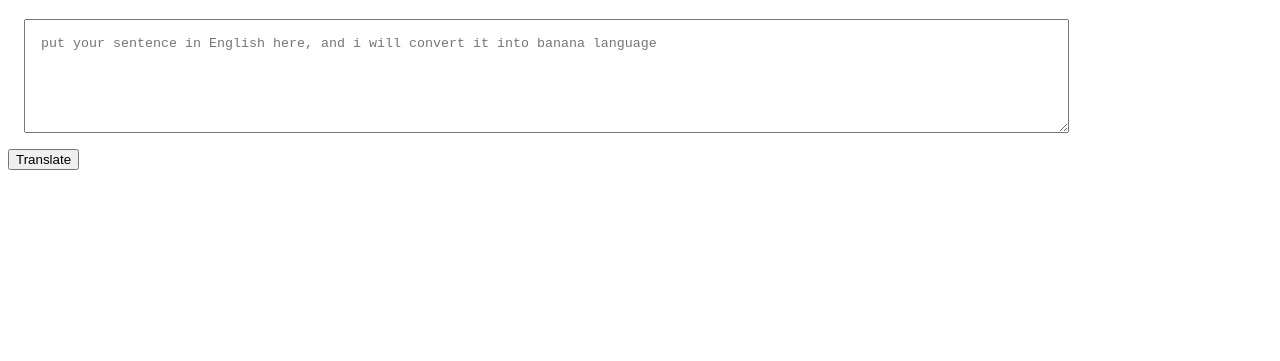
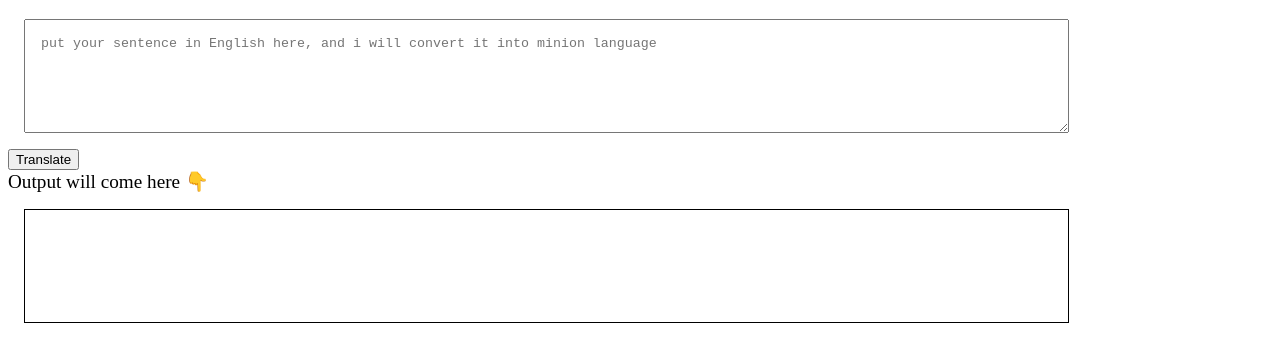
Before and after one commit to hirvaDhandhukia/minion-talk, a plain HTML site: page index.html in a window 1280 px wide. Shown: the part 61-422 px from the top of the page. Drawn offline with Linux system fonts and the light colour scheme.

Commit message:
input output processing
a program which takes input from a user;
on click, shows the modified output;

```diff
--- a/app.js
+++ b/app.js
@@ -1,10 +1,21 @@
 var btnTranslate = document.querySelector("#btn-translate");
 var txtInput = document.querySelector("#txt-input");
+var outputDiv = document.querySelector("#output");
 
-console.log(txtInput);
+// console.log(outputDiv);
+
+// // input -> when 'translate' button is clicked :
+// function clickHandler() {
+//     console.log("clicked!");
+//     console.log("input", txtInput.value)
+//     // if u want to read value then use .value with an element
+//     // if you want to write on something or put an output then use .innerText with it
+// };
+// btnTranslate.addEventListener("click", clickHandler)
+// // any function which takes another function as an input, then the inputed fn is called callback (specifically here i.e. not always);
+
 
 function clickHandler() {
-    console.log("clicked!");
-    console.log("input", txtInput.value)
+    outputDiv.innerText = "ajsjsjsjsjsjsjs   " + txtInput.value;
 };
-btnTranslate.addEventListener("click", clickHandler)
+btnTranslate.addEventListener("click", clickHandler);
--- a/index.html
+++ b/index.html
@@ -13,15 +13,25 @@
             margin: 1rem;
             padding: 1rem;
         }
+
+        #output {
+            border: 1px solid black;
+            height: 10vh;
+            width: 80%;
+            margin: 1rem;
+            padding: 1rem;
+        }
     </style>
 </head>
 <body>
     <h1>Banana Translator</h1>
 
     <textarea id="txt-input"
-    placeholder="put your sentence in English here, and i will convert it into banana language"></textarea>
+        placeholder="put your sentence in English here, and i will convert it into minion language"></textarea>
+    <button id="btn-translate">Translate</button>
 
-    <button id="btn-translate">Translate</button>
+    <div style="font-size: larger;">Output will come here 👇</div>
+    <div id="output"></div>
 
     <script src="app.js" type="text/javascript"></script>
 </body>
```
